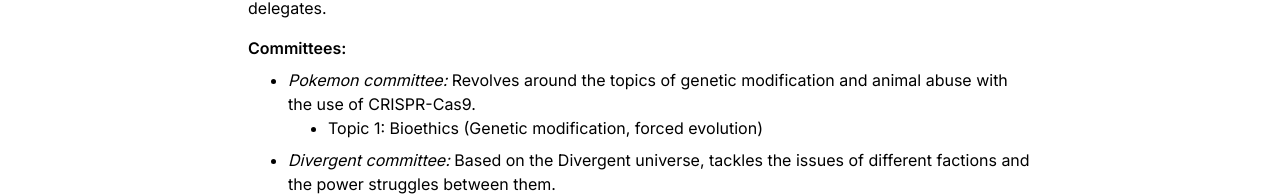
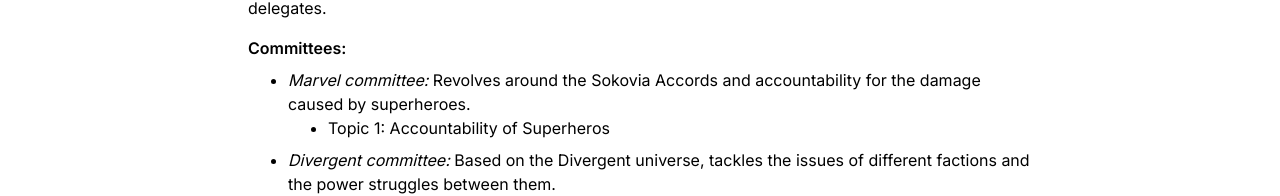
Before and after one commit to AdrianOles/xmun, a Next.js app: page /invitation in a window 1280 px wide. Shown: the part 832-1028 px from the top of the page. Built offline with nearby package versions, Linux system fonts and the light colour scheme; no server answers.

Commit message:
fixed invitation letter

```diff
--- a/pages/auth/signin.tsx
+++ b/pages/auth/signin.tsx
@@ -77,6 +77,10 @@
                     <div className='absolute top-0 left-1/2 right-1/2 -translate-x-1/2 bg-white rounded-full z-[1] w-[20px] h-[30px] grow-animate-pulse' />
                     <div className='absolute w-full h-full z-50' />
                 </div>
+
+                <div className="text-[12px] text-left mt-2 lg:w-[80%]">
+                    Note, you must use native browsers (Safari, Google Chrome, etc.) The Instagram browser is not safe.
+                </div>
             </div>
         </div>
     );
--- a/pages/invitation/index.tsx
+++ b/pages/invitation/index.tsx
@@ -55,8 +55,8 @@
                 <div className="pl-10">
                     <ul className="list-disc mb-2">
                         <li>
-                            <i>Pokemon committee:</i> Revolves around the topics of genetic modification and animal abuse with the use of CRISPR-Cas9.
-                            <ul className="list-disc pl-10"><li>Topic 1: Bioethics (Genetic modification, forced evolution)</li></ul>
+                            <i>Marvel committee:</i> Revolves around the Sokovia Accords and accountability for the damage caused by superheroes.
+                            <ul className="list-disc pl-10"><li>Topic 1: Accountability of Superheros </li></ul>
                         </li>
                     </ul>
                     <ul className="list-disc mb-2">
```
Also changed, not shown: pages/api/auth/[...nextauth].js (+7 -0 lines).
